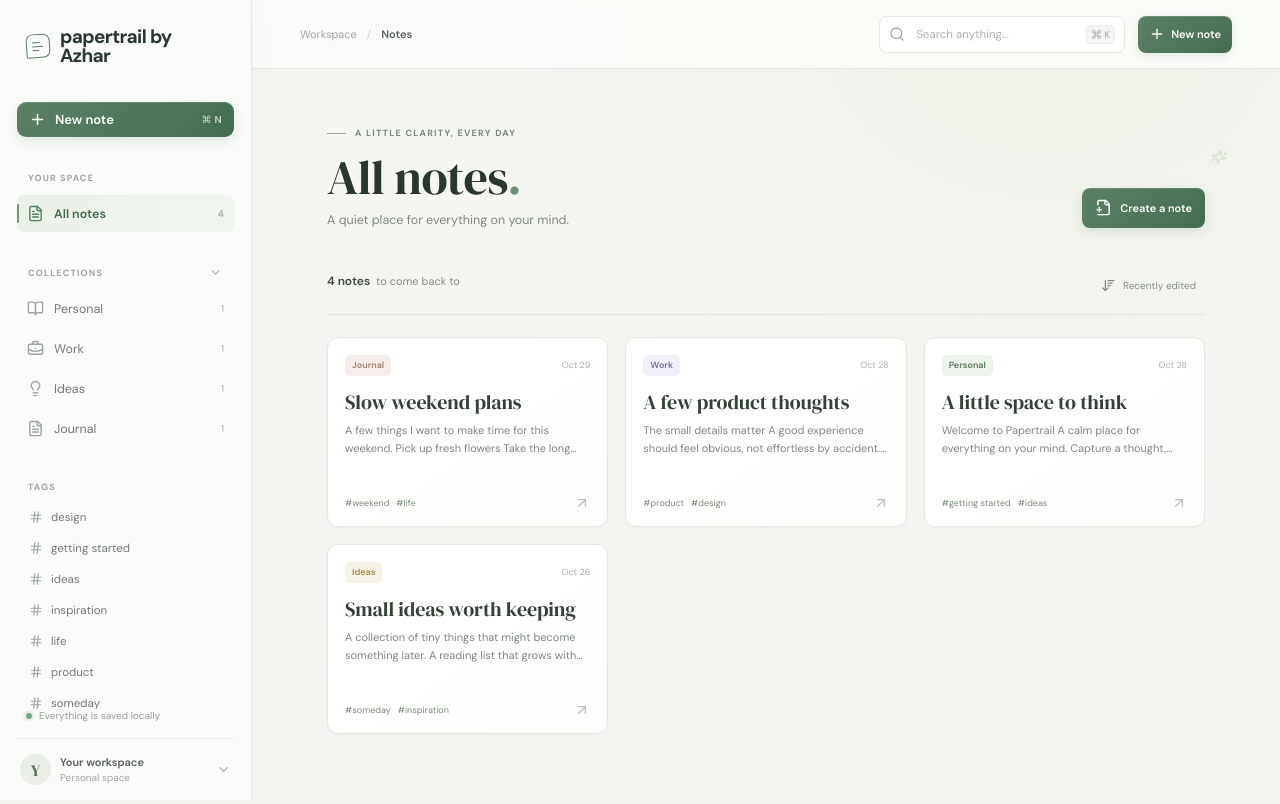
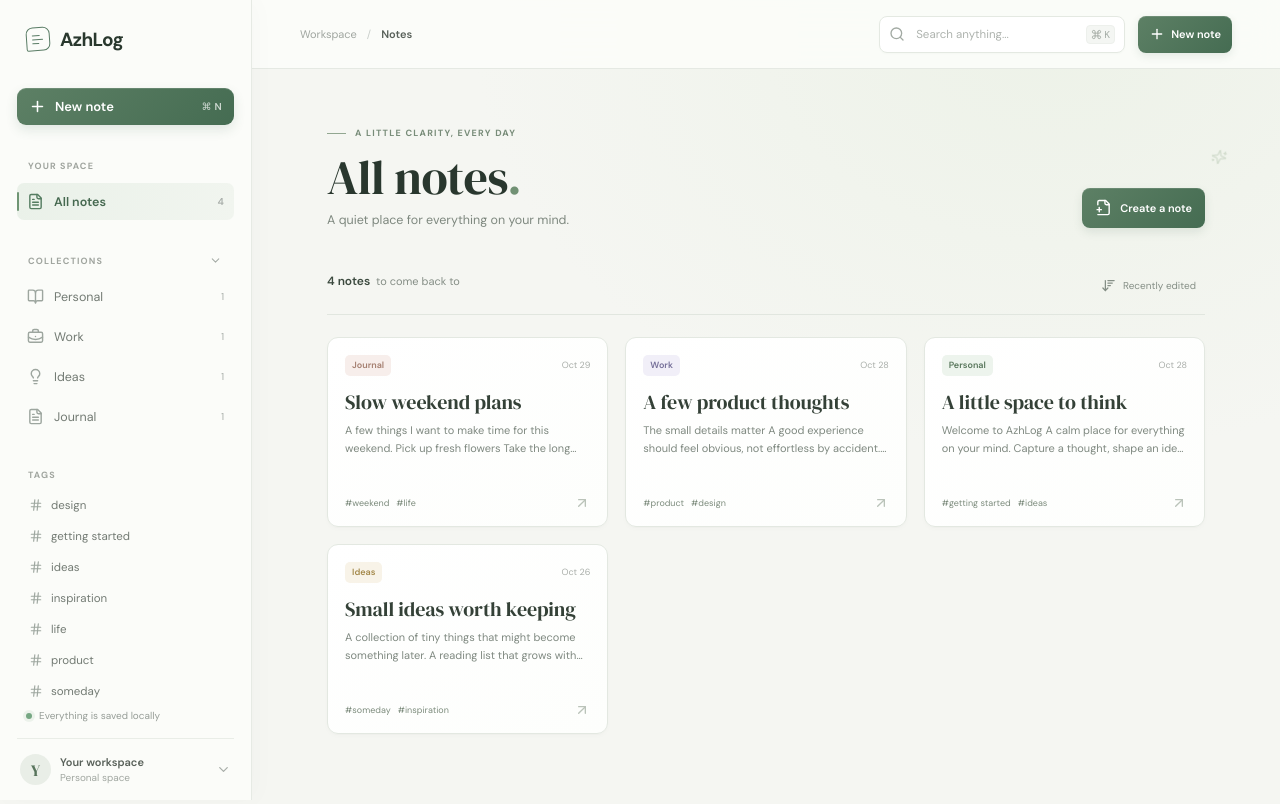
Before and after one commit to Azharelahi/Personal-Markdown, a React (Vite) app: page / in a window 1280 px wide. Built offline with nearby package versions, Linux system fonts and the light colour scheme.

Commit message:
fix: update application branding from Papertrail to AzhLog

```diff
--- a/index.html
+++ b/index.html
@@ -1,14 +1,17 @@
 <!doctype html>
 <html lang="en">
+
 <head>
   <meta charset="UTF-8" />
   <meta name="viewport" content="width=device-width, initial-scale=1.0" />
   <meta name="theme-color" content="#f6f7f8" />
   <meta name="description" content="A quiet, focused home for your notes." />
-    <title>Papertrail Notes</title>
+  <title>AzhLog Notes</title>
 </head>
+
 <body>
   <div id="root"></div>
   <script type="module" src="/src/main.tsx"></script>
 </body>
+
 </html>
--- a/src/components/AppShell.tsx
+++ b/src/components/AppShell.tsx
@@ -70,9 +70,9 @@ export default function AppShell() {
         />
       )}
       <aside className={`sidebar ${mobileMenuOpen ? 'mobile-open' : ''}`} id="app-navigation">
-        <NavLink to="/" className="brand" aria-label="Papertrail home">
+        <NavLink to="/" className="brand" aria-label="AzhLog home">
           <span className="brand-mark"><span /></span>
-          <span>papertrail by Azhar</span>
+          <span>AzhLog</span>
         </NavLink>
         <button className="mobile-drawer-close" onClick={closeMobileMenu} aria-label="Close navigation menu">
           <X size={18} />
--- a/src/store/notes.ts
+++ b/src/store/notes.ts
@@ -17,7 +17,7 @@ const starterNotes: Note[] = [
     id: 'welcome-note',
     title: 'A little space to think',
     content:
-      '# Welcome to Papertrail\n\nA calm place for everything on your mind. Capture a thought, shape an idea, or keep a note for later.\n\n## Make it yours\n\n- Create notes with **Markdown** support\n- Organize them with categories and tags\n- Find anything with a quick search\n\n> Your notes stay right here in your browser.',
+      '# Welcome to AzhLog\n\nA calm place for everything on your mind. Capture a thought, shape an idea, or keep a note for later.\n\n## Make it yours\n\n- Create notes with **Markdown** support\n- Organize them with categories and tags\n- Find anything with a quick search\n\n> Your notes stay right here in your browser.',
     category: 'Personal',
     tags: ['getting started', 'ideas'],
     createdAt: '2026-10-28T10:00:00.000Z',
@@ -94,7 +94,7 @@ export const useNotesStore = create<NotesState>()(
       getNote: (id) => get().notes.find((note) => note.id === id),
     }),
     {
-      name: 'papertrail-notes',
+      name: 'AzhLog-notes',
       version: 1,
       storage: createJSONStorage(() => localStorage),
       partialize: (state) => ({ notes: state.notes }),
```
Lines whose indentation alone changed are shown as unchanged.
